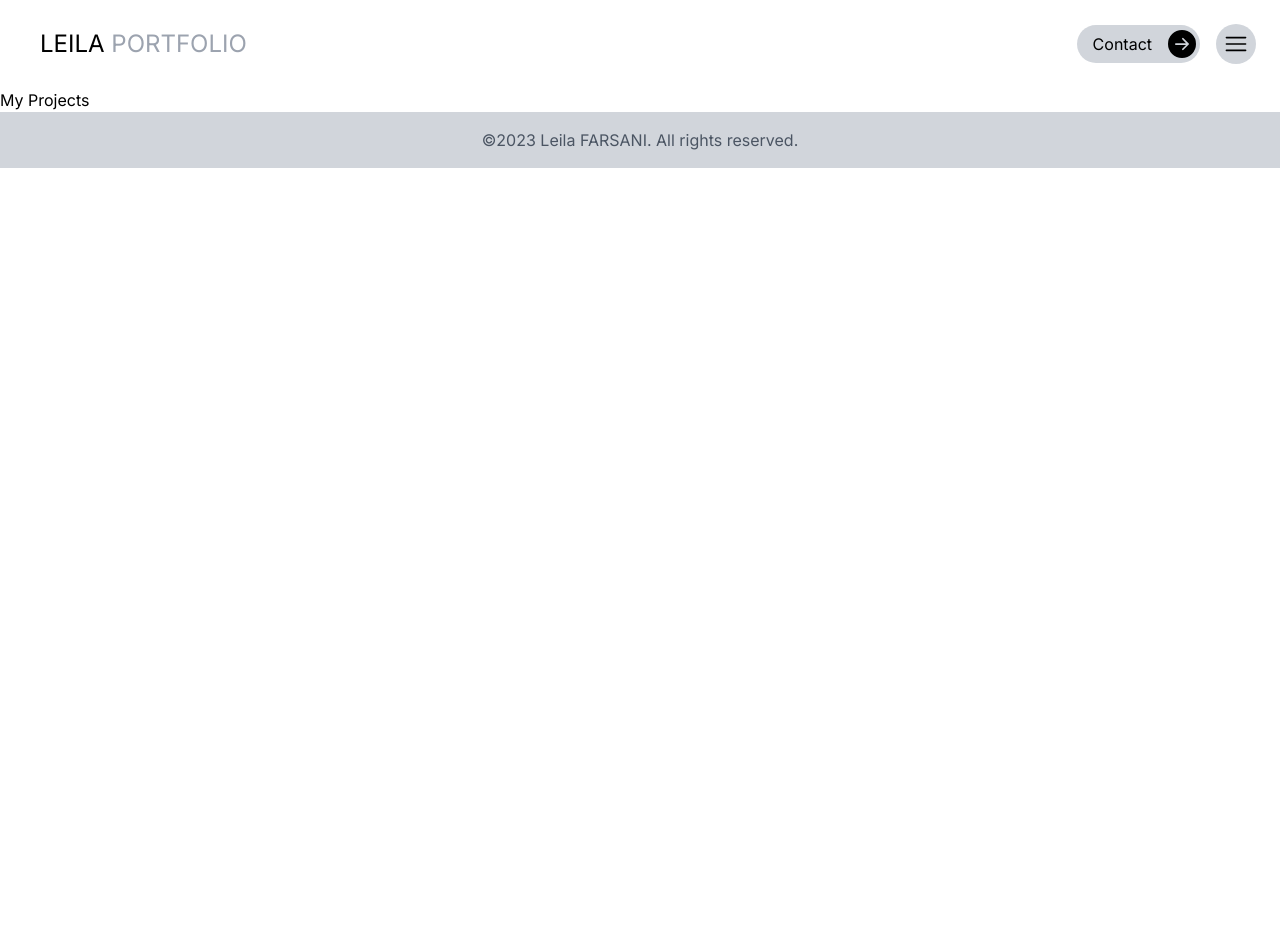
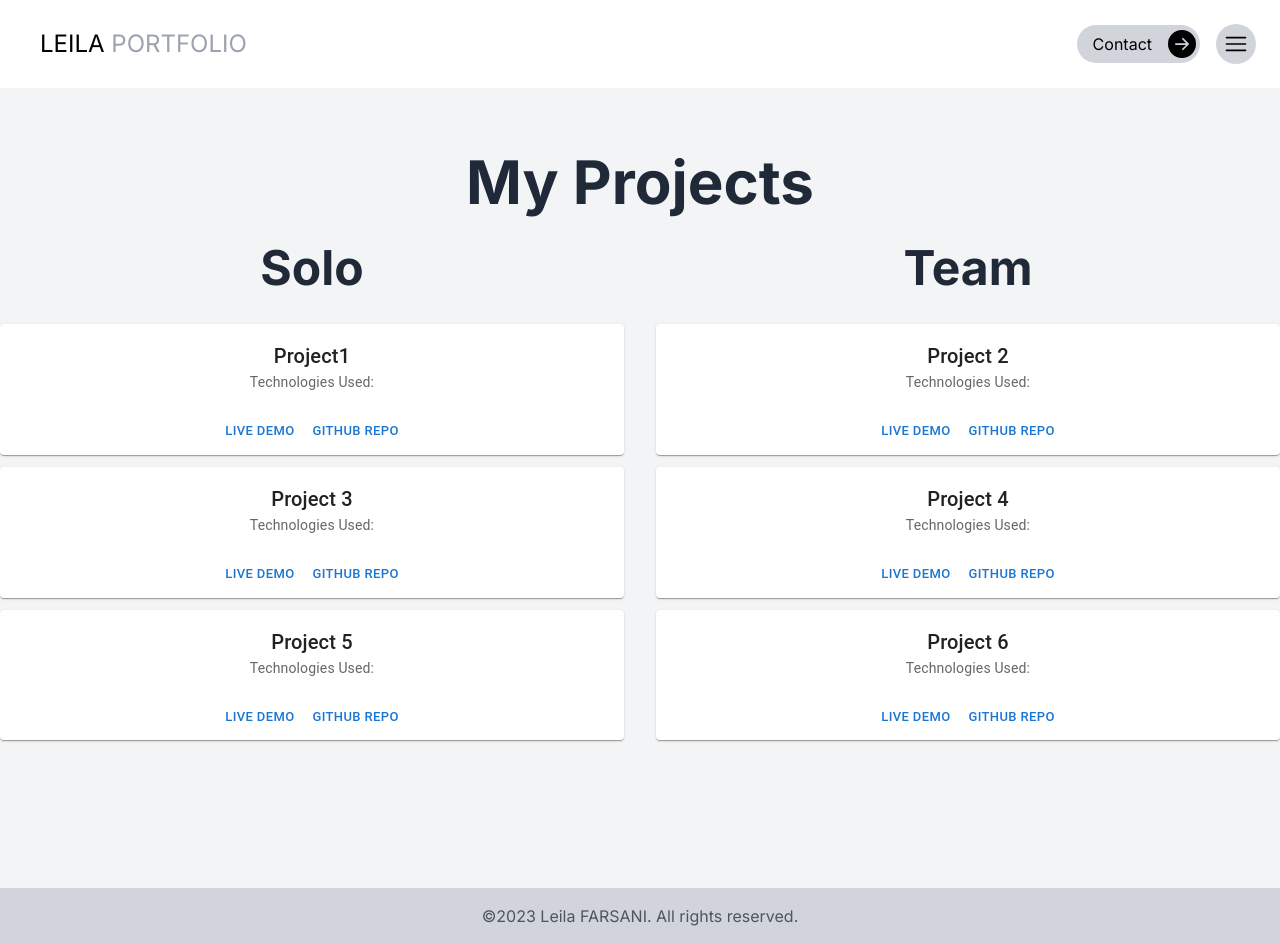
Before and after one commit to leilafarsani/leila-portfolio, a Next.js app: page /projects in a window 1280 px wide. Before the commit the page ends 800 px from the top, so only its background shows below. Built offline with nearby package versions, Linux system fonts and the light colour scheme.

Commit message:
projects cards added!

```diff
--- a/app/projects/page.tsx
+++ b/app/projects/page.tsx
@@ -1,6 +1,147 @@
+import {
+  Card,
+  CardContent,
+  Typography,
+  CardActions,
+  Button,
+} from "@mui/material";
 
+const projects = [
+  {
+    title: "Project1",
+    category: "Solo",
+    liveDemoLink: "",
+    githubLink: "",
+    techStack: [""],
+  },
+  {
+    title: "Project 2",
+    category: "Team",
+    liveDemoLink: "",
+    githubLink: "",
+    techStack: [""],
+  },
+  {
+    title: "Project 3",
+    category: "Solo",
+    liveDemoLink: "",
+    githubLink: "",
+    techStack: [],
+  },
+  {
+    title: "Project 4",
+    category: "Team",
+    liveDemoLink: "",
+    githubLink: "",
+    techStack: [""],
+  },
+  {
+    title: "Project 5",
+    category: "Solo",
+    liveDemoLink: "",
+    githubLink: "",
+    techStack: [],
+  },
+  {
+    title: "Project 6",
+    category: "Team",
+    liveDemoLink: "",
+    githubLink: "",
+    techStack: [],
+  },
+];
 export default function ProjectPage() {
+  const soloProjects = projects.filter(
+    (project) => project.category === "Solo"
+  );
+  const teamProjects = projects.filter(
+    (project) => project.category === "Team"
+  );
+
   return (
-        <h1>My Projects</h1>
-  )
+    <div className="bg-gray-100 text-gray-800 min-h-screen py-16">
+      <h1 className="text-4xl md:text-6xl font-bold mb-8 text-gray-800 text-center">
+        My Projects
+      </h1>
+      <div className="container mx-auto text-center grid grid-cols-1 md:grid-cols-2 gap-8">
+        <div>
+          <h2 className="text-2xl md:text-5xl font-bold mb-8 text-gray-800">
+            Solo
+          </h2>
+          {soloProjects.map((project, index) => (
+            <Card
+              key={index}
+              className="bg-gray-800 text-white transform transition-transform hover:scale-105 mb-3"
+            >
+              <CardContent>
+                <Typography variant="h6" component="div" className="mb-2">
+                  {project.title}
+                </Typography>
+                <Typography variant="body2" color="text.secondary">
+                  Technologies Used: {project.techStack.join(", ")}
+                </Typography>
+              </CardContent>
+              <CardActions className="flex justify-center">
+                <Button
+                  size="small"
+                  href={project.liveDemoLink}
+                  target="_blank"
+                  rel="noopener noreferrer"
+                >
+                  Live Demo
+                </Button>
+                <Button
+                  size="small"
+                  href={project.githubLink}
+                  target="_blank"
+                  rel="noopener noreferrer"
+                >
+                  GitHub Repo
+                </Button>
+              </CardActions>
+            </Card>
+          ))}
+        </div>
+
+        <div>
+          <h2 className="text-2xl md:text-5xl font-bold mb-8 text-gray-800">
+            Team
+          </h2>
+          {teamProjects.map((project, index) => (
+            <Card
+              key={index}
+              className="bg-gray-800 text-white transform transition-transform hover:scale-105 mb-3"
+            >
+              <CardContent>
+                <Typography variant="h6" component="div" className="mb-2">
+                  {project.title}
+                </Typography>
+                <Typography variant="body2" color="text.secondary">
+                  Technologies Used: {project.techStack.join(", ")}
+                </Typography>
+              </CardContent>
+              <CardActions className="flex justify-center">
+                <Button
+                  size="small"
+                  href={project.liveDemoLink}
+                  target="_blank"
+                  rel="noopener noreferrer"
+                >
+                  Live Demo
+                </Button>
+                <Button
+                  size="small"
+                  href={project.githubLink}
+                  target="_blank"
+                  rel="noopener noreferrer"
+                >
+                  GitHub Repo
+                </Button>
+              </CardActions>
+            </Card>
+          ))}
+        </div>
+      </div>
+    </div>
+  );
 }
```
